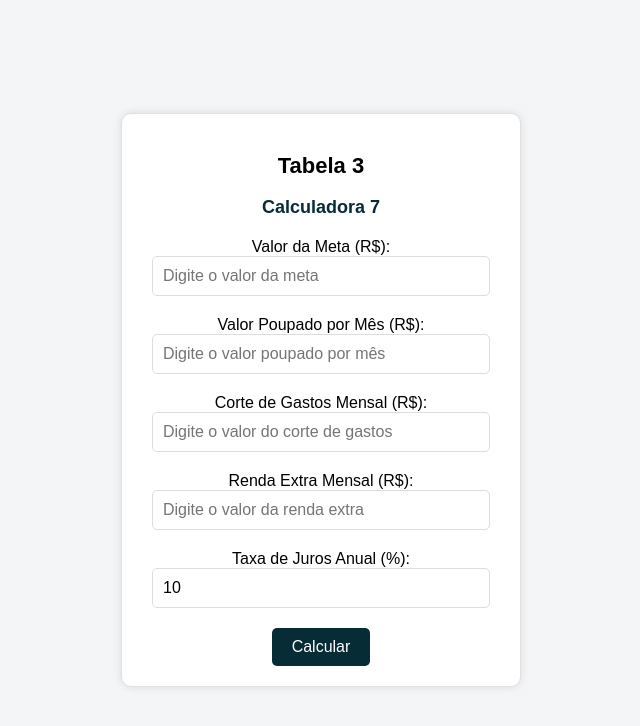
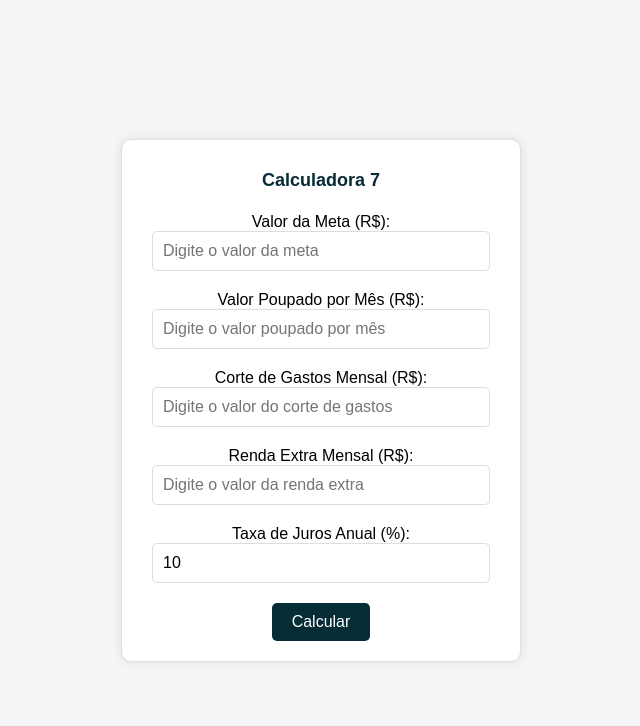
Before and after one commit to camilahorita/calculadoraComparacao, a plain HTML site: page index.html in a window 1280 px wide. Shown: the whole page, without its empty margins (319-959 px from the left). Drawn offline with Linux system fonts and the light colour scheme.

Commit message:
Update index.html

```diff
--- a/index.html
+++ b/index.html
@@ -25,12 +25,9 @@
             border: 1px solid #e0e0e0;
             box-sizing: border-box;
         }
-        h2 {
-            font-size: 22px;
-        }
         h3 {
             margin-top: 10px;
-            margin-bottom: 20px;
+            margin-bottom: 22px;
             font-size: 18px;
             color: rgb(6, 44, 53);
         }
@@ -81,7 +78,6 @@
 <body>
 
 <div class="container">
-    <h2>Tabela 3</h2>
     <h3>Calculadora 7</h3>
 
     <label for="goal">Valor da Meta (R$):</label>
```
